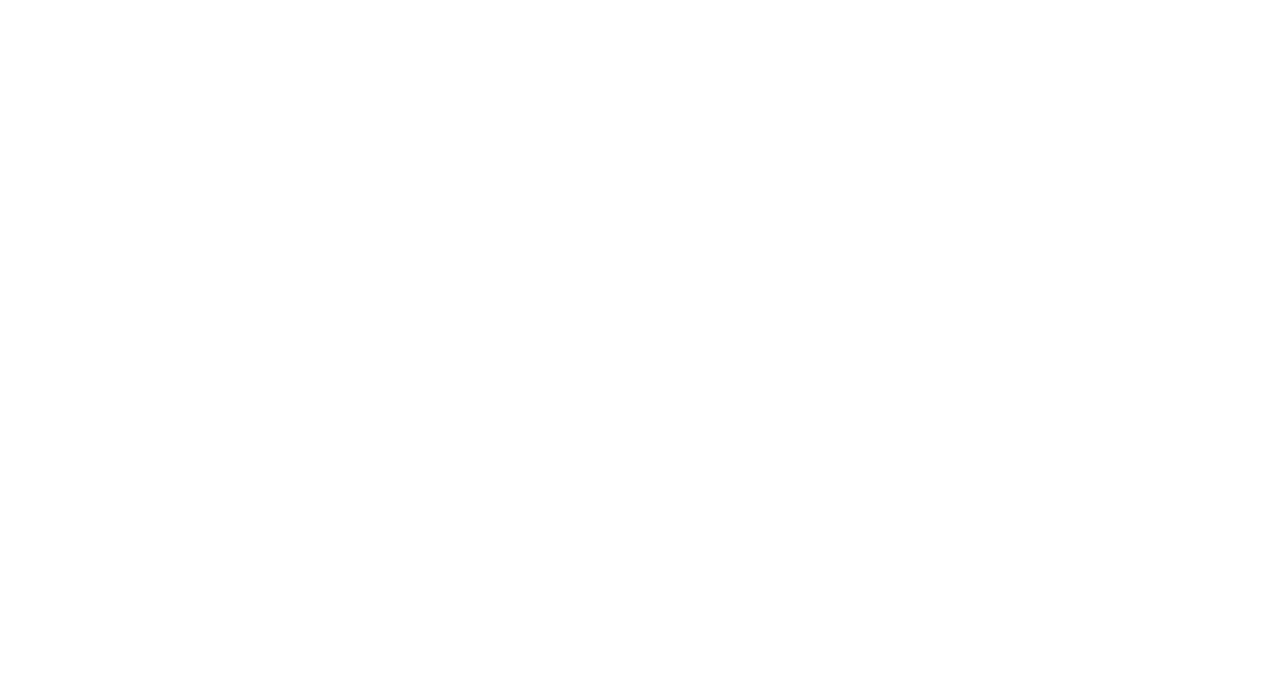
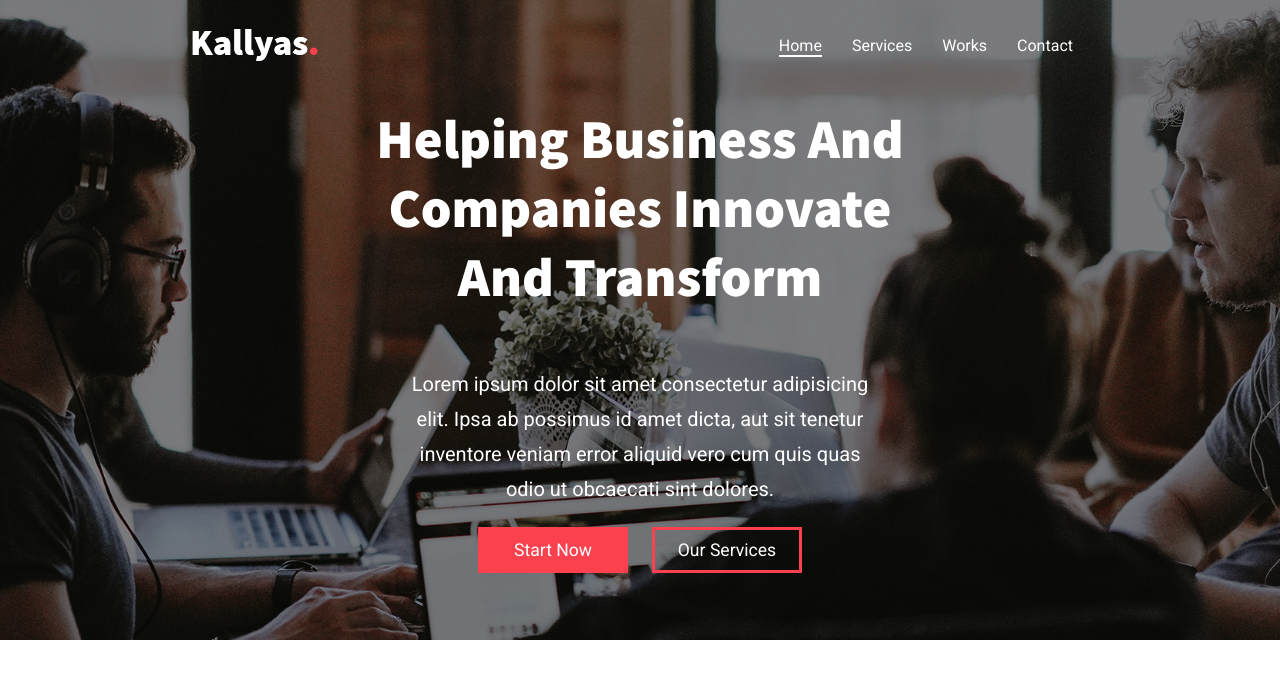
Before and after one commit to Wojciech9142/wyzwanie_1_wolak, a plain HTML site: page index.html in a window 1280 px wide. Drawn offline with Linux system fonts and the light colour scheme.

Commit message:
added head and navigation

```diff
--- /dev/null
+++ b/css/head.css
@@ -0,0 +1,47 @@
+.head{
+    padding: 0 5vw;
+    width: 100vw;
+    height: 80vh;
+    background-image: linear-gradient(rgba(0, 0, 0, 0.4), rgba(0, 0, 0, 0.4)), url("../images/main/background.jpg");
+    background-position: center;
+    background-repeat: no-repeat;
+    background-size: cover;
+    display: flex;
+    align-items: center;
+    justify-content: center;
+    flex-direction: column;
+    color:white;
+    text-align: center;
+    position: relative;
+}
+
+.head__header{
+    font-family: 'Source Sans Pro', sans-serif;
+    font-size: 55px;
+    font-weight: 900;
+    width:50%;
+    text-transform: capitalize;
+}
+
+.head__description{
+    font-size: 20px;
+    line-height: 35px;
+    width: 40%;
+}
+
+
+.head__buttons--button{
+    width: 150px;
+    border: 3px solid #fb414e;
+    text-decoration: none;
+    color: white;
+    padding: 10px;
+    background: transparent;
+    font-size: 1.1em;
+    margin: 0 10px;
+    cursor: pointer;
+}
+
+.head__buttons--button:first-child{
+    background: #fb414e;
+}
--- /dev/null
+++ b/css/main.css
@@ -0,0 +1,8 @@
+*{
+    box-sizing: border-box;
+    font-family: 'Roboto', sans-serif;
+}
+
+body{
+    margin: 0;
+}
--- /dev/null
+++ b/css/navigation.css
@@ -0,0 +1,28 @@
+.head__top{
+    position: absolute;
+    top: 0;
+    display: flex;
+    align-items: center;
+    margin: 20px 0;
+    justify-content: space-between;
+    width:70vw;
+}
+
+.head__top__navigation__main{
+    display: flex;
+    flex-direction: row;
+}
+
+.head__top__navigation__main--item{
+    list-style: none;
+    margin: 0 15px;
+}
+
+.head__top__navigation__main--item-a{
+    color: white;
+    text-decoration: none;
+}
+
+.head__top__navigation__main--item:first-child{
+    border-bottom: 2px solid white;
+}
--- a/index.html
+++ b/index.html
@@ -4,8 +4,45 @@
     <meta charset="UTF-8">
     <meta name="viewport" content="width=device-width, initial-scale=1.0">
     <title>Document</title>
+    <link rel="stylesheet" href="/css/main.css">
+    <link rel="stylesheet" href="/css/head.css">
+    <link rel="stylesheet" href="/css/navigation.css">
+    <link href="https://fonts.googleapis.com/css2?family=Roboto&family=Source+Sans+Pro:wght@400;900&display=swap" rel="stylesheet">
+    <link href="https://fonts.googleapis.com/css2?family=Source+Sans+Pro:wght@400;900&display=swap" rel="stylesheet">
 </head>
 <body>
-
+    <header class="head">
+        <section class="head__top">
+            <div class="head__top--logo">
+                <img src="/images/main/logo.png" alt="">
+            </div>
+            <nav class="head__top__navigation">
+                <ul class="head__top__navigation__main">
+                    <li class="head__top__navigation__main--item">
+                        <a class="head__top__navigation__main--item-a" href="#">Home</a>
+                    </li>
+                    <li class="head__top__navigation__main--item">
+                        <a class="head__top__navigation__main--item-a" href="#">Services</a>
+                    </li>
+                    <li class="head__top__navigation__main--item">
+                        <a class="head__top__navigation__main--item-a" href="#">Works</a>
+                    </li>
+                    <li class="head__top__navigation__main--item">
+                        <a class="head__top__navigation__main--item-a" href="#">Contact</a>
+                    </li>
+                </ul>
+            </nav>
+        </section>
+        <h1 class="head__header">
+            Helping business and companies innovate and transform
+        </h1>
+        <p class="head__description">
+            Lorem ipsum dolor sit amet consectetur adipisicing elit. Ipsa ab possimus id amet dicta, aut sit tenetur inventore veniam error aliquid vero cum quis quas odio ut obcaecati sint dolores.
+        </p>
+        <div class="head__buttons">
+            <button class="head__buttons--button">Start Now</button>
+            <button class="head__buttons--button">Our Services</button>
+        </div>
+    </header>
 </body>
 </html>
```
